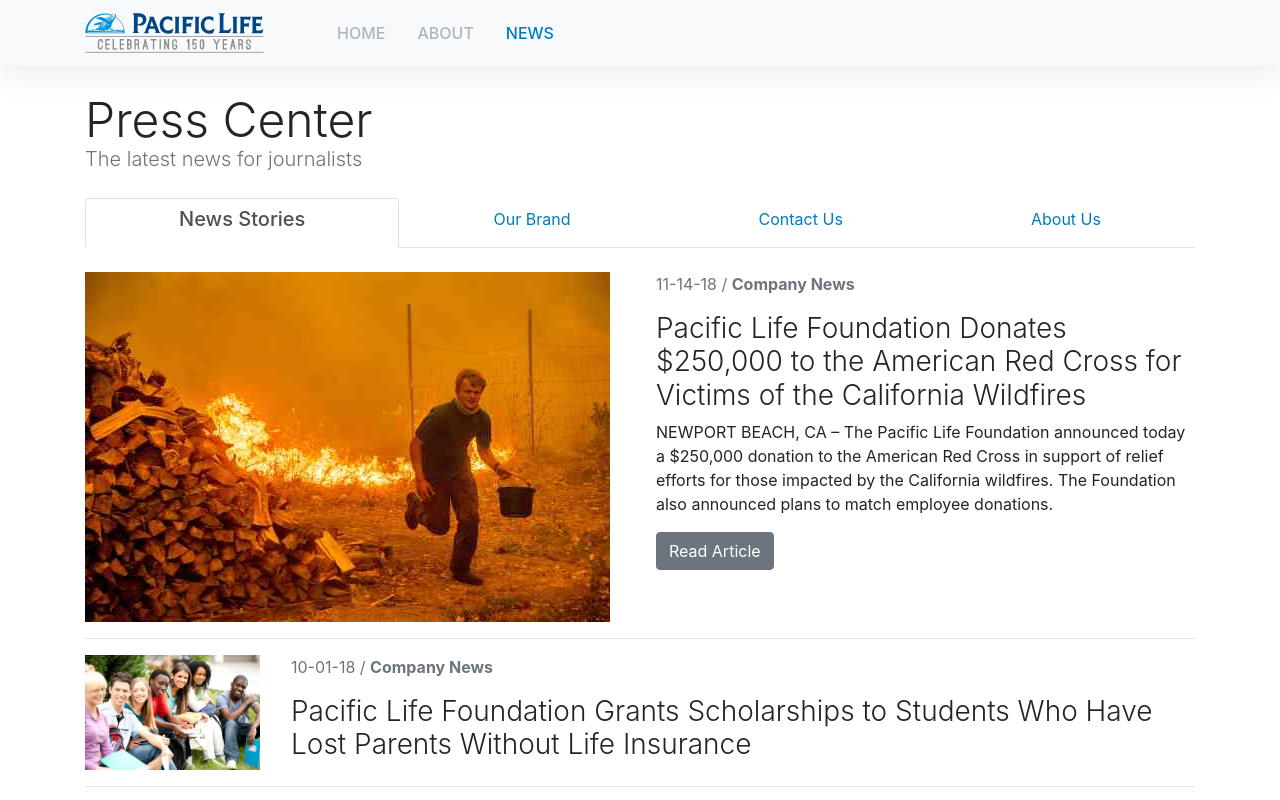
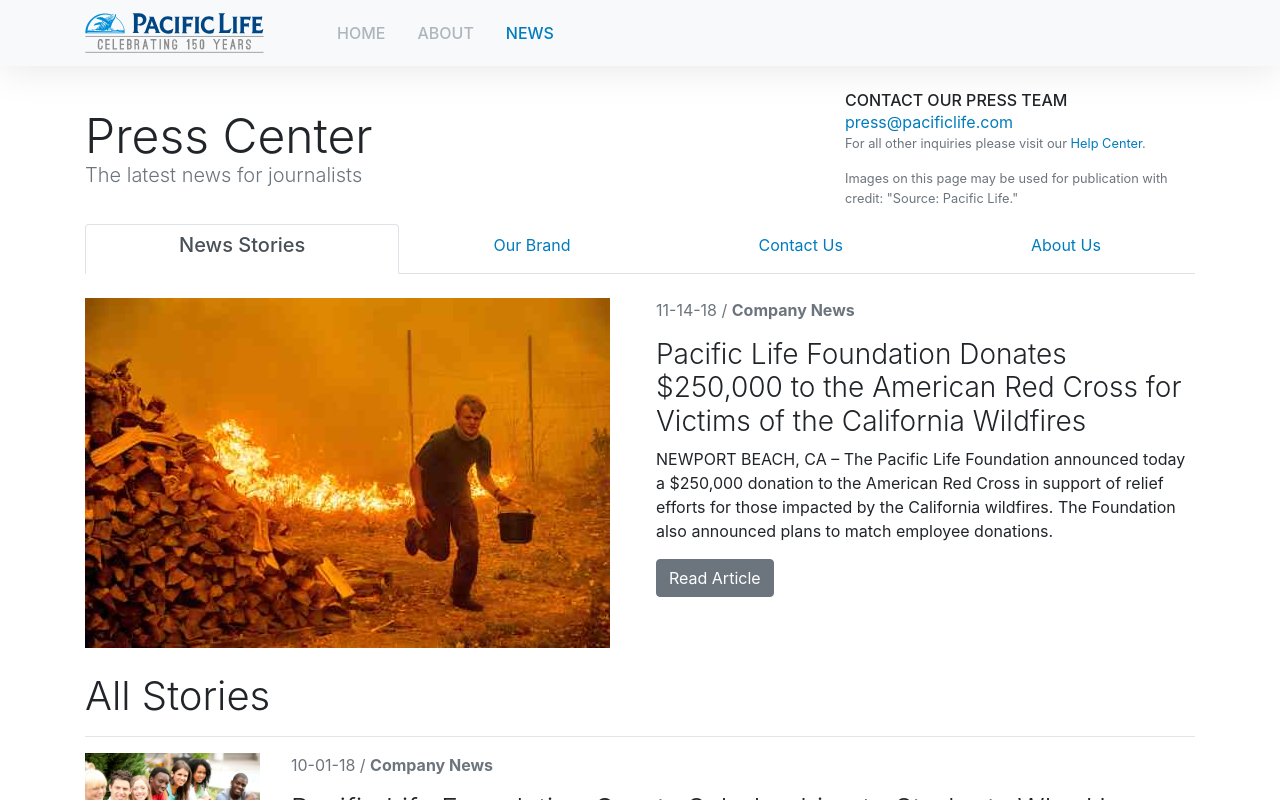
Before and after one commit to dstroot/react-news, a React (Create React App) app: page /news in a window 1280 px wide. Shown: the top 800 px of the page. Built offline with nearby package versions, Linux system fonts and the light colour scheme.

Commit message:
news lead item

```diff
--- a/src/components/LeadNewsItem/index.js
+++ b/src/components/LeadNewsItem/index.js
@@ -30,7 +30,6 @@
         </div>
       </div>
     </a>
-    <hr />
   </>
 );
 
--- a/src/pages/PageNews/index.js
+++ b/src/pages/PageNews/index.js
@@ -34,22 +34,37 @@
   </ul>
 );
 
-const PageHome = () => {
+const PageNews = () => {
   return (
-    <div className="container">
-      <div className="row">
-        {/*}<div className="d-inline">
-          <img
-            className="mt-2"
-            src="/media/logo.png"
-            height="90px"
-            alt="logo"
-          />
-        </div>*/}
-        <div className="col">
+    <div className="container mt-3">
+      <div className="row justify-content-between">
+        <div className="col-5">
           <h1 className="display-5 mt-3">Press Center</h1>
           <p className="text-muted lead mb-4">
             The latest news for journalists
+          </p>
+        </div>
+        <div className="col-4">
+          <address className="">
+            <h6 className="mb-0">CONTACT OUR PRESS TEAM</h6>
+            <a
+              className="card-link"
+              href="mailto:press@pacificlife.com?Subject=Press%20Inquiry"
+              target="_top"
+            >
+              press@pacificlife.com
+            </a>
+            <p className="small text-muted">
+              For all other inquiries please visit our{" "}
+              <a className="card-link" href="/help" target="_top">
+                Help Center
+              </a>
+              .
+            </p>
+          </address>
+          <p className="small text-muted">
+            Images on this page may be used for publication with credit:
+            "Source: Pacific Life."
           </p>
         </div>
       </div>
@@ -57,8 +72,8 @@
         <div className="col">
           <Tabs />
           <LeadNewsItem item={firstItem} />
-          {/*<h1 className="display-6 mb-4">All Stories</h1>
-          <hr />*/}
+          <h1 className="display-6 mb-2 mt-4">All Stories</h1>
+          <hr />
           {data.map((item, index) => (
             <NewsItem item={item} index={index} key={index} />
           ))}
@@ -68,4 +83,4 @@
   );
 };
 
-export default PageHome;
+export default PageNews;
```
Also changed, not shown: 1 other file (tests, documents, lock files or other folders).
